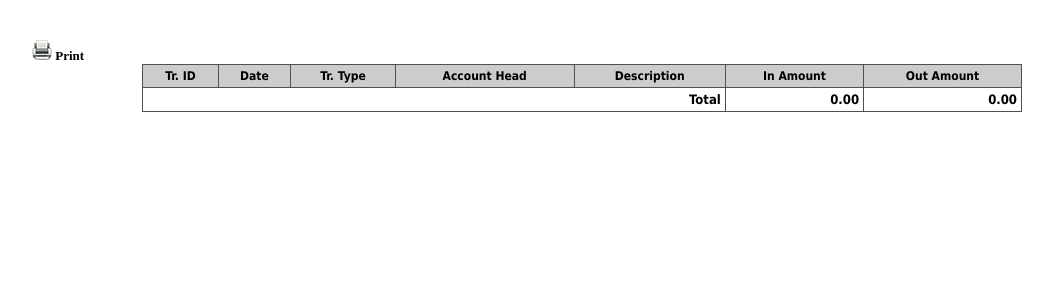
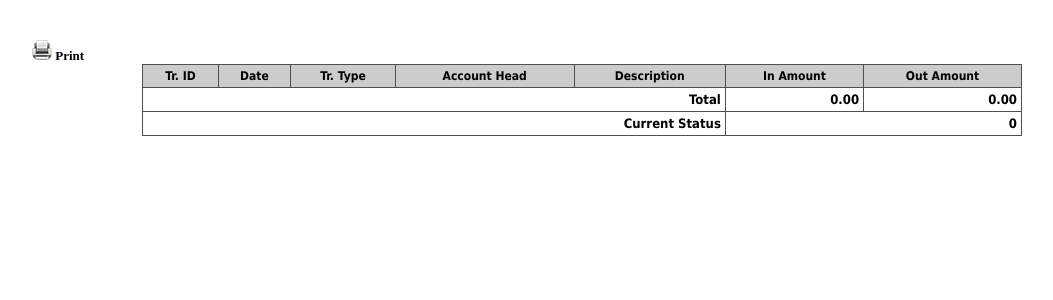
Before and after one commit to nirobandhar/sixstar, a CodeIgniter app: the page made by application/views/Administrator/account/expense_search_list.php in a window 1280 px wide. Shown: the top 300 px of the page, without its empty margins (128-1181 px from the left). Run offline with CodeIgniter, Linux system fonts and the light colour scheme; data that the repository does not hold is empty.

Commit message:
transaction status completed

```diff
--- a/application/views/Administrator/account/expense_search_list.php
+++ b/application/views/Administrator/account/expense_search_list.php
@@ -34,6 +34,10 @@
             <td style="text-align: right;"><strong><?php echo number_format($totalin, 2); ?></strong></td>
             <td style="text-align: right;"><strong><?php echo number_format($totalout, 2); ?></strong></td>
         </tr>
+        <tr>
+            <td colspan="5" style="text-align: right;"><strong>Current Status</strong></td>
+            <td colspan="2" style="text-align: right;"><strong><?php echo (number_format($totalout, 2) - number_format($totalin, 2)); ?></strong></td>
+        </tr>
 
     </table>
 
--- a/application/views/Administrator/purchase/cartproduct.php
+++ b/application/views/Administrator/purchase/cartproduct.php
@@ -24,7 +24,6 @@
                                     <td style="width:13%"><?php echo $item['name']; ?></td>
                                     <td style="width:10%"><?php echo $item['company_name']; ?></td>
                                     <td style="width:12%"><?php echo $item['model']; ?></td>
-                                   <!-- <td style="width:10%"><?php /*echo $item['size']; */?></td>-->
 
                                     <td style="width:10%"><?php echo $item['qty']; ?><?php if(!empty($item['packagename'])){ ?><input type="hidden" name="sqty[]" id="sqty<?php echo $i;?>" value="<?php echo $item['qty']; ?>">
                                             <input type="hidden" name="sNaMe[]" id="sNaMe<?php echo $i;?>" value="<?php echo $item['name']; ?>">
```
